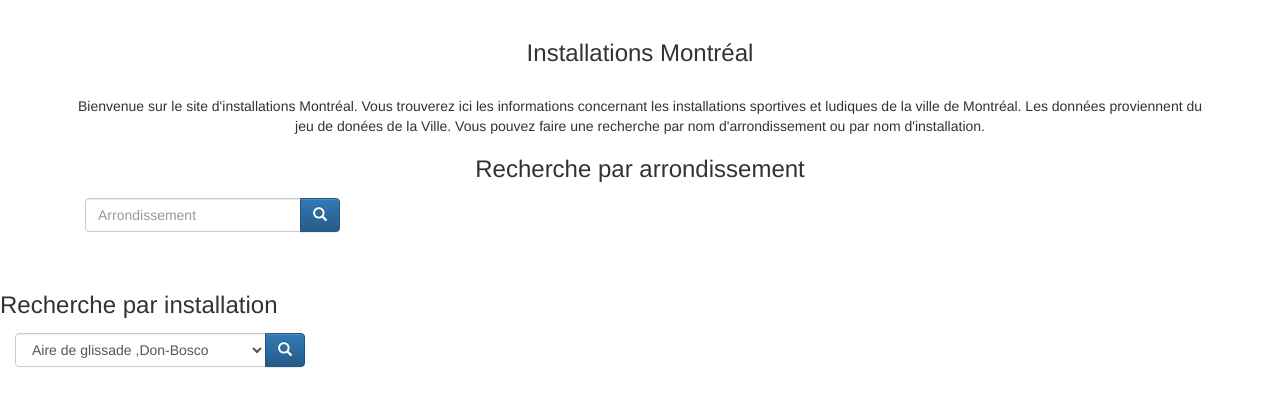
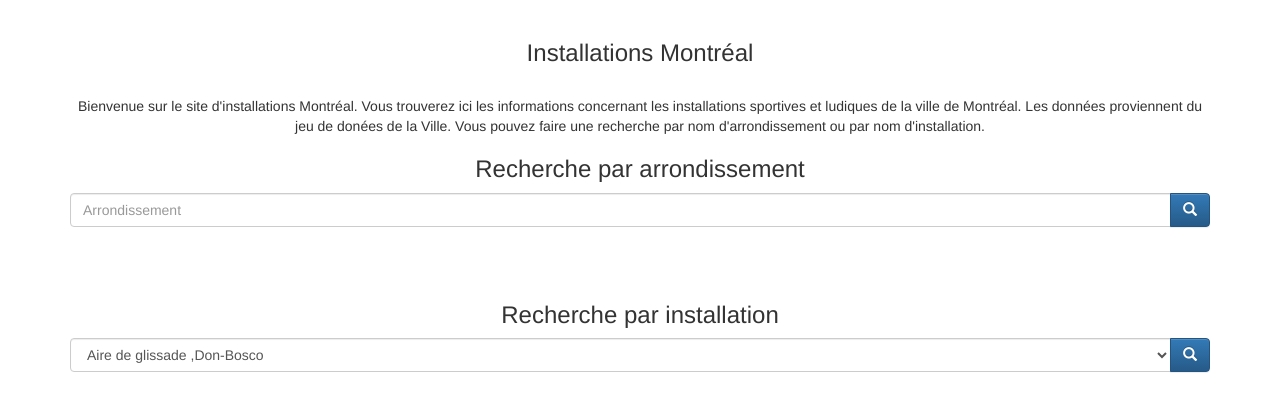
Before and after one commit to Mindex25/Installations-sportives-MTL, a Flask app: page / in a window 1280 px wide. Shown: the part 52-464 px from the top of the page. Run offline with Flask 2, Linux system fonts and the light colour scheme; data comes from the database, SQL or seed files in the repository; some libraries are stand-ins or nearby versions.

Commit message:
ptits fix

```diff
--- a/app/static/js/recherche.js
+++ b/app/static/js/recherche.js
@@ -8,6 +8,7 @@
             document.getElementById("msgErreur").style.color = "red";
         }
         else {
+            document.getElementById("msgErreur").innerText = "";
             (async () => {
                 const reponse = await fetch('/api/installations?arrondissement=' + arrondissement)
                 const contenu = await reponse.json();
@@ -71,11 +72,11 @@
         let thead = table.createTHead();
         let row = thead.insertRow();
         let th = document.createElement("th");
-        let text = document.createTextNode("clef");
+        let text = document.createTextNode("Attribut");
         th.appendChild(text);
         row.appendChild(th);
         th = document.createElement("th");
-        text = document.createTextNode("valeur");
+        text = document.createTextNode("Valeur");
         th.appendChild(text);
         row.appendChild(th);
     }
--- a/app/templates/index.html
+++ b/app/templates/index.html
@@ -13,7 +13,7 @@
     <h3> Recherche par arrondissement</h3>
     <form>
         <div class="form-group">
-            <div class="col-xs-6 col-md-3">
+            <div class="">
                 <div class="input-group">
                     <input type="text" class="form-control" placeholder="Arrondissement" id="arrondissement" />
                     <div class="input-group-btn">
@@ -25,13 +25,12 @@
             </div>
         </div>
     </form>
-</div>
     <br><br>
     <div>
         <h3> Recherche par installation</h3>
         <form>
             <div class="form-group">
-            <div class="col-xs-6 col-md-3">
+                <div class="">
                     <div class="input-group">
                         <select class="form-control" aria-label="Default select example" id="nomsInstallations"
                             name="nomsInstallations">
```
Also changed, not shown: app/templates/doc.html (+7 -1 lines), correction.md (+1 -0 lines), 2 other files. Lines whose indentation alone changed are shown as unchanged.
